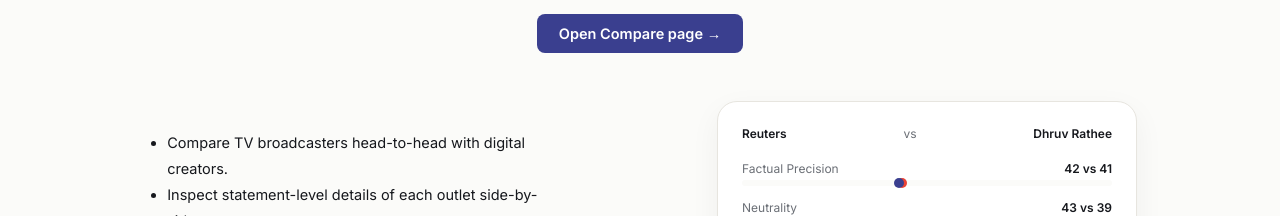
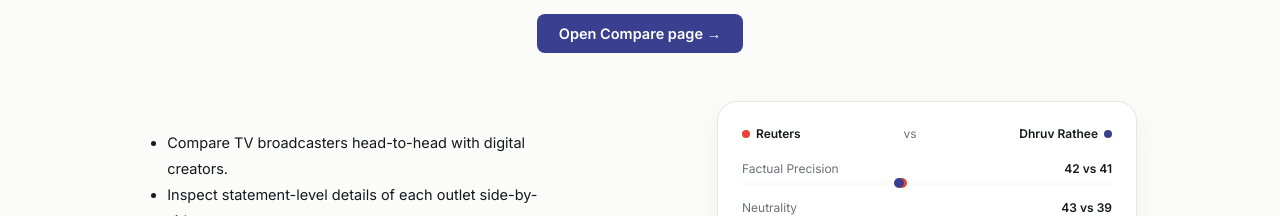
Before and after one commit to notjeel/pressrank, a Next.js app: page / in a window 1280 px wide. Shown: the part 2480-2696 px from the top of the page. Built offline with nearby package versions, Linux system fonts and the light colour scheme; no server answers.

Commit message:
style: add colored dot indicators to head-to-head comparison card on homepage

```diff
--- a/app/page.tsx
+++ b/app/page.tsx
@@ -699,9 +699,15 @@
               }}
             >
               <div style={{ display: "flex", justifyContent: "space-between", alignItems: "center", marginBottom: 20 }}>
-                <span style={{ fontSize: 12, fontWeight: 600, color: "var(--fg)" }}>{compareA.name}</span>
+                <span style={{ fontSize: 12, fontWeight: 600, color: "var(--fg)", display: "inline-flex", alignItems: "center", gap: 6 }}>
+                  <span style={{ width: 8, height: 8, borderRadius: "50%", background: "#ea4335" }} />
+                  {compareA.name}
+                </span>
                 <span style={{ fontSize: 12, color: "var(--muted)" }}>vs</span>
-                <span style={{ fontSize: 12, fontWeight: 600, color: "var(--fg)" }}>{compareB.name}</span>
+                <span style={{ fontSize: 12, fontWeight: 600, color: "var(--fg)", display: "inline-flex", alignItems: "center", gap: 6 }}>
+                  {compareB.name}
+                  <span style={{ width: 8, height: 8, borderRadius: "50%", background: "var(--accent)" }} />
+                </span>
               </div>
 
               {/* Dynamic comparison sliders */}
```
